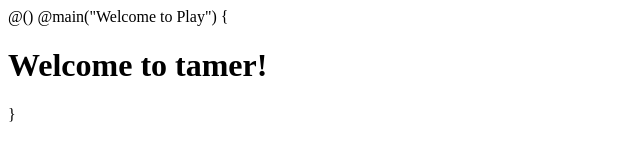
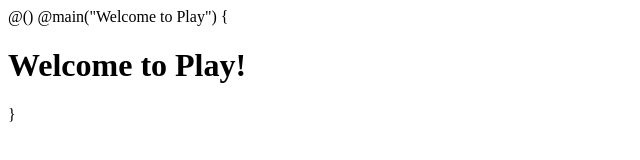
Before and after one commit to PierrickMuller/heigvd-pro-b-08, a plain HTML site: page dev/app/views/index.scala.html in a window 1280 px wide. Shown: the full height of the page, 0-640 px from the left. Drawn offline with Linux system fonts and the light colour scheme.

Commit message:
Modified a file with wrong text in it

```diff
--- a/dev/app/views/index.scala.html
+++ b/dev/app/views/index.scala.html
@@ -1,5 +1,5 @@
 @()
 
 @main("Welcome to Play") {
-  <h1>Welcome to tamer!</h1>
+  <h1>Welcome to Play!</h1>
 }
```
